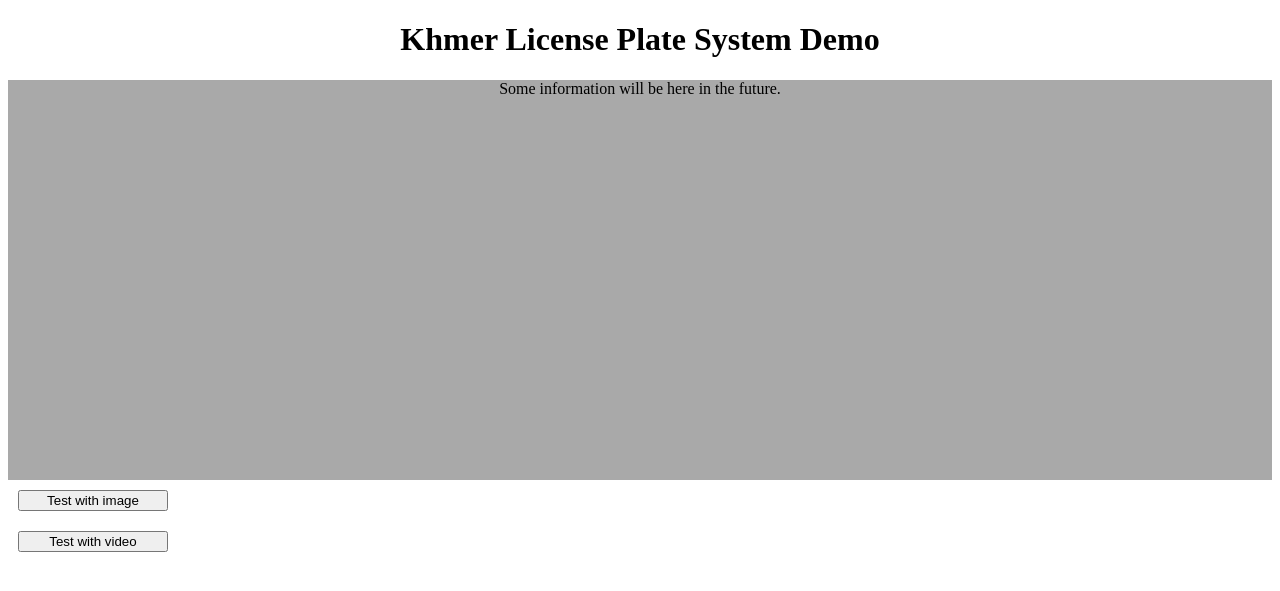
After one commit to nattkorat/khmer-license-plate-recognition, a Flask app: template templates/index.html in a window 1280 px wide. The commit adds this page. Shown: the top 591 px of the page. Run offline with Flask 2, Linux system fonts and the light colour scheme; the template is opened without the code that fills it, so the values that code supplies are empty.

Commit message:
add testing with video

```diff
--- a/app.py
+++ b/app.py
@@ -1,4 +1,4 @@
-from flask import Flask, render_template, request, jsonify, send_file
+from flask import Flask, render_template, request, jsonify, send_file, Response
 import cv2
 import torch
 import numpy as np
@@ -16,9 +16,17 @@ reader = easyocr.Reader(['en'], gpu = is_gpu)
 app = Flask(__name__)
 
 @app.route('/', methods=['GET'])
-def start():
+def home():
+    return render_template('index.html')
+
+
+@app.route('/image', methods=['GET'])
+def start_img():
     return render_template('upload.html')
 
+@app.route('/video', methods=['GET'])
+def start_vid():
+    return render_template('video.html')
 
 @app.route('/api/upload', methods=['POST'])
 def upload_file():
@@ -47,10 +55,6 @@ def upload_file():
 
         cv2.imwrite('place_det.jpg', pl_img)
 
-
-        # if len(bbox) > 0:
-        #     plate = cv2.rectangle(plate, (bbox[0], bbox[1]), (bbox[2], bbox[3]), (255,255,255), -1)
-
         image = plotting.plotting(image, r, place)
 
 
@@ -58,13 +62,6 @@ def upload_file():
         if len(serials) > 0:
             serials = serials[0]
             a, b, a1, b1 = serials
-
-            # if len(bbox) > 0:
-                # we need to consider the type of license plate (us type or europe type)
-                # if bbox[0] > a:
-                #     plate = cv2.rectangle(plate, (bbox[0], bbox[1]), (bbox[2], bbox[3]), (255,255,255), -1) # for three lines
-                # else:
-                #     plate = cv2.rectangle(plate, (bbox[0], 0), (bbox[2], y1), (255,255,255), -1) # for two lines
 
             cv2.imwrite('serial.jpg', plate[b:b1, a:a1])
 
@@ -81,7 +78,6 @@ def upload_file():
             print(info)
 
             for inf in info:
-                # txt = post_process.remove_space_special_chars(inf[-1]).upper()
                 txt = inf[-1]
 
                 # clean text
@@ -145,11 +141,6 @@ def upload_file():
     # Convert the binary image data to base64 encoding
     base64_image = base64.b64encode(buffer).decode('utf-8')
 
-    # return jsonify({
-    #     'filename': file.filename,
-    #     'predicttion': result
-    # })
-
     end_result = {
         'filename': file.filename,
         'prediction': result
@@ -159,5 +150,96 @@ def upload_file():
 
 
 
+def process_image(image):
+    # Convert the image to grayscale
+    gray_image = cv2.cvtColor(image, cv2.COLOR_BGR2GRAY)
+
+    # Perform any additional processing you want here
+
+    return gray_image
+
+def generate_frames(video_path):
+    cap = cv2.VideoCapture(video_path)
+
+    while cap.isOpened():
+        ret, frame = cap.read()
+        if not ret:
+            break
+
+        # Process the frame
+        processed_frame = process_image(frame)
+
+        # Convert the frame to JPEG format
+        _, buffer = cv2.imencode('.jpg', processed_frame)
+
+        # Convert the binary image data to base64 encoding
+        base64_image = base64.b64encode(buffer).decode('utf-8')
+
+        # Yield the frame as a response to the client
+        yield (b'--frame\r\n'
+               b'Content-Type: image/jpeg\r\n\r\n' + base64_image.encode('utf-8') + b'\r\n')
+
+    cap.release()
+
+
+def write_video(input_video_path, output_video_path):
+    # Open the input video
+    cap = cv2.VideoCapture(input_video_path)
+
+    # Get the video's width, height, and frames per second (fps)
+    width = int(cap.get(cv2.CAP_PROP_FRAME_WIDTH))
+    height = int(cap.get(cv2.CAP_PROP_FRAME_HEIGHT))
+    fps = int(cap.get(cv2.CAP_PROP_FPS))
+
+    # Define the codec for the output video (XVID for .avi format)
+    fourcc = cv2.VideoWriter_fourcc(*'MJPG')
+
+    # Create a VideoWriter object to write the output video
+    out = cv2.VideoWriter(output_video_path, fourcc, fps, (width, height))
+
+    # Loop through each frame of the input video and write it to the output video
+    while True:
+        ret, frame = cap.read()
+        if not ret:
+            break
+
+        # Do any processing on the frame here (if needed)
+        frame = process_image(frame)
+
+        # Write the frame to the output video
+        out.write(frame)
+
+        # Display the frame (optional)
+        cv2.imshow('Frame', frame)
+        if cv2.waitKey(1) & 0xFF == ord('q'):
+            break
+
+    # Release the VideoWriter and close the input video
+    out.release()
+    cap.release()
+
+    # Close any OpenCV windows opened during the process
+    cv2.destroyAllWindows()
+
+
+@app.route('/video_feed', methods=['POST'])
+def video_feed():
+    # Get the video file uploaded by the user
+    file = request.files['video']
+
+    # Save the video to a temporary file (you may want to use a more robust method to handle video files in production)
+    temp_video_path = 'temp_video.mp4'
+    file.save(temp_video_path)
+
+    # process video and save
+    write_video(temp_video_path, "output.avi")
+
+    # Return the streaming response
+    # return Response(generate_frames(temp_video_path), mimetype='multipart/x-mixed-replace; boundary=frame')
+    return render_template('video_result.html', video_path="output.avi")
+
+
+
+
 if __name__ == '__main__':
     app.run(host='0.0.0.0', port=5000, debug= True)
--- /dev/null
+++ b/templates/index.html
@@ -0,0 +1,39 @@
+<!DOCTYPE html>
+<html lang="en">
+<head>
+    <meta charset="UTF-8">
+    <meta name="viewport" content="width=device-width, initial-scale=1.0">
+    <title>KLPR Demo</title>
+    <style>
+        h1{
+            text-align: center;
+        }
+        div{
+            width: 100%;
+            height: 50vh;
+            background-color: darkgray;
+            text-align: center;
+        }
+        input{
+            width: 150px;
+            margin: 10px;
+            display: inline;
+        }
+    </style>
+</head>
+<body>
+    <h1>Khmer License Plate System Demo</h1>
+    <div>
+        <p>Some information will be here in the future.</p>
+    </div>
+    <form action="/image" method="get" target="_blank">
+        <input type="submit" value="Test with image">
+
+    </form>
+
+    <form action="/video" method="get" target="_blank">
+        <input type="submit" value="Test with video">
+    </form>
+
+</body>
+</html>
--- a/templates/result.html
+++ b/templates/result.html
@@ -38,7 +38,7 @@
     </style>
 </head>
 <body>
-    <form action="/" method="get">
+    <form action="/image" method="get">
         <input type="submit" value="Back">
     </form>
     <div class="container">
--- a/templates/upload.html
+++ b/templates/upload.html
@@ -26,7 +26,7 @@
 <body>
     <h1>Image Upload</h1>
     <form action="/api/upload" method="post" enctype="multipart/form-data" class="upload-form">
-        <input type="file" name="file" required><br>
+        <input type="file" name="file" accept="image/*" required><br>
         <input type="submit" value="Upload">
     </form>
 </body>
```
Also changed, not shown: templates/video.html (added, +15 -0 lines), templates/video_result.html (added, +14 -0 lines), test_video.py (added, +127 -0 lines), util/extract.py (+3 -58 lines), util/post_process.py (+10 -8 lines), 1 other file.
